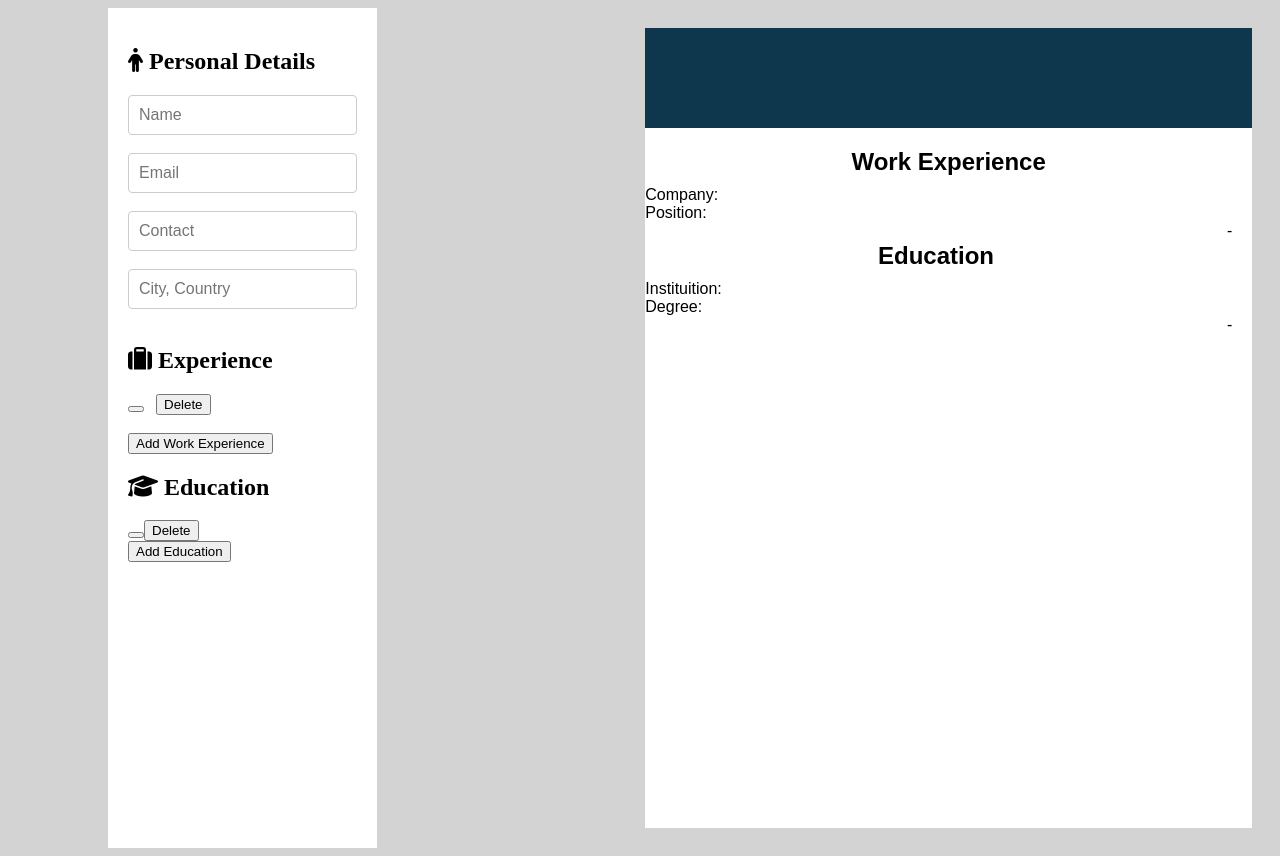
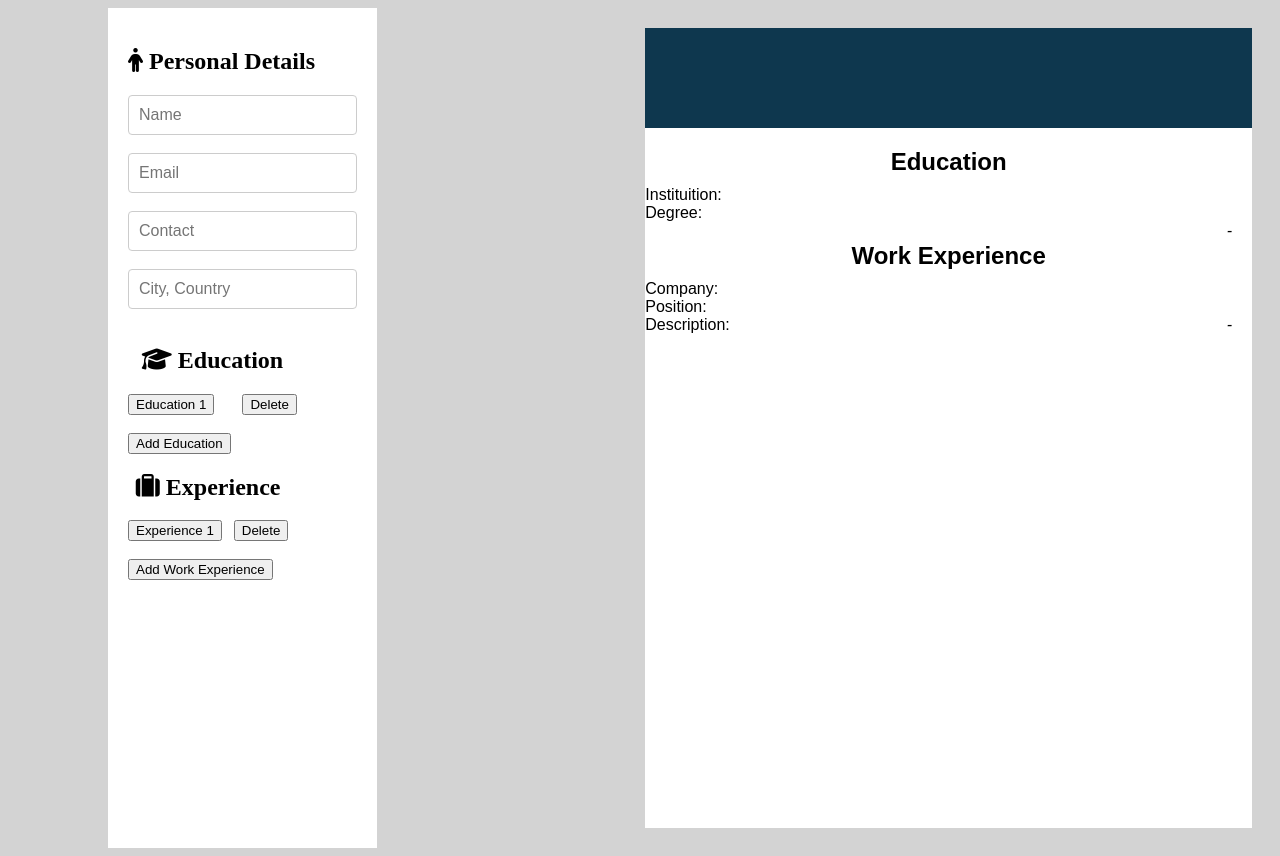
Before and after one commit to Sama-004/cv-app, a React (Vite) app: page / in a window 1280 px wide. Built offline with nearby package versions, Linux system fonts and the light colour scheme.

Commit message:
fix button name

```diff
--- a/src/components/ResumePreview.jsx
+++ b/src/components/ResumePreview.jsx
@@ -35,7 +35,24 @@ export default function Resumepreview({
           </div>
         </div>
         <div className="resume-section">
-          <h2 className="exp-prev">Work Experience</h2>
+          {/* <h2 className="edu-prev">Education</h2> */}
+          {education.length > 0 && <h2 className="edu-prev">Education </h2>}
+          {education.map((educationEntry, index) => (
+            <div key={index}>
+              <p>
+                Instituition: {educationEntry.institution} <br />
+                Degree: {educationEntry.degree} <br />
+                <i className="date">
+                  {educationEntry.startDate} - {educationEntry.endDate} <br />
+                  {educationEntry.location}
+                </i>
+              </p>
+            </div>
+          ))}
+        </div>
+        <div className="resume-section">
+          {/* <h2 className="exp-prev">Work Experience</h2> */}
+          {work.length > 0 && <h2 className="exp-prev">Work Experience</h2>}
           {work.map((workEntry, index) => (
             <div key={index}>
               <p>
@@ -45,21 +62,7 @@ export default function Resumepreview({
                   {workEntry.startDate} - {workEntry.endDate} <br />
                   {workEntry.location} <br />
                 </i>
-              </p>
-            </div>
-          ))}
-        </div>
-        <div className="resume-section">
-          <h2 className="edu-prev">Education</h2>
-          {education.map((educationEntry, index) => (
-            <div key={index}>
-              <p>
-                Instituition: {educationEntry.institution} <br />
-                Degree: {educationEntry.degree} <br />
-                <i className="date">
-                  {educationEntry.startDate} - {educationEntry.endDate} <br />
-                  {educationEntry.location} <br />
-                </i>
+                Description: {workEntry.description}
               </p>
             </div>
           ))}
@@ -80,9 +83,7 @@ Resumepreview.propTypes = {
 
 /*
 
-check for responsiveness in other projects if there then add else leave
-education before experience
-Add work details
-add load example like the button given
-Add delete buttons for education and experience
+Styles
+Clear Resume
+Load example
 */
--- a/src/components/WorkandEducation.jsx
+++ b/src/components/WorkandEducation.jsx
@@ -21,6 +21,7 @@ export default function WorkandEducation({
         startDate: "",
         endDate: "",
         location: "",
+        description: "",
       },
     ]);
   };
@@ -35,6 +36,7 @@ export default function WorkandEducation({
         startDate: "",
         endDate: "",
         location: "",
+        description: "",
       },
     ]);
   };
@@ -66,6 +68,99 @@ export default function WorkandEducation({
   return (
     <div className="input-container">
       <div>
+        <h2 className="edu-form">
+          <i className="fa-solid fa-graduation-cap"></i> Education
+        </h2>
+        {education.map((educationEntry, index) => (
+          <div key={index}>
+            <button onClick={() => setSelectedEducation(index)}>
+              {educationEntry.name
+                ? educationEntry.name
+                : `Education ${index + 1}`}
+            </button>
+            &nbsp;&nbsp;&nbsp; &nbsp;&nbsp;&nbsp;
+            <button onClick={() => handleDeleteEntry("education", index)}>
+              Delete
+            </button>
+          </div>
+        ))}
+      </div>
+      <br />
+      <button onClick={handleAddEducation}>Add Education</button>
+      {selectedEducation !== null && education[selectedEducation] ? (
+        <div>
+          <h2>{education[selectedEducation].name}</h2>
+          {education[selectedEducation] ? (
+            <div className="input-container">
+              <input
+                type="text"
+                placeholder="institution"
+                value={education[selectedEducation].institution}
+                onChange={(e) =>
+                  handleEducationDetailsChange(
+                    selectedEducation,
+                    "institution",
+                    e.target.value
+                  )
+                }
+              />
+              <br />
+              <input
+                type="text"
+                placeholder="degree"
+                value={education[selectedEducation].degree}
+                onChange={(e) =>
+                  handleEducationDetailsChange(
+                    selectedEducation,
+                    "degree",
+                    e.target.value
+                  )
+                }
+              />
+              <br />
+              <input
+                type="text"
+                placeholder="Start Date"
+                value={education[selectedEducation].startDate}
+                onChange={(e) =>
+                  handleEducationDetailsChange(
+                    selectedEducation,
+                    "startDate",
+                    e.target.value
+                  )
+                }
+              />
+              <br />
+              <input
+                type="text"
+                placeholder="End Date"
+                value={education[selectedEducation].endDate}
+                onChange={(e) =>
+                  handleEducationDetailsChange(
+                    selectedEducation,
+                    "endDate",
+                    e.target.value
+                  )
+                }
+              />
+              <br />
+              <input
+                type="text"
+                placeholder="location"
+                value={education[selectedEducation].location}
+                onChange={(e) =>
+                  handleEducationDetailsChange(
+                    selectedEducation,
+                    "location",
+                    e.target.value
+                  )
+                }
+              />
+            </div>
+          ) : null}
+        </div>
+      ) : null}
+      <div>
         <h2 className="exp-form">
           <i className="fa-solid fa-suitcase"></i> Experience
         </h2>
@@ -73,7 +168,7 @@ export default function WorkandEducation({
           {work.map((workEntry, index) => (
             <div key={index}>
               <button onClick={() => setSelectedExperience(index)}>
-                {workEntry.name}
+                {workEntry.name ? workEntry.name : `Experience ${index + 1}`}
               </button>
               &nbsp;&nbsp;&nbsp;
               <button onClick={() => handleDeleteEntry("work", index)}>
@@ -154,95 +249,16 @@ export default function WorkandEducation({
                   )
                 }
               />
-            </div>
-          ) : null}
-        </div>
-      ) : null}
-      <div>
-        <h2 className="edu-form">
-          <i className="fa-solid fa-graduation-cap"></i> Education
-        </h2>
-        {education.map((educationEntry, index) => (
-          <div key={index}>
-            <button onClick={() => setSelectedEducation(index)}>
-              {educationEntry.name}
-            </button>
-            <button onClick={() => handleDeleteEntry("education", index)}>
-              Delete
-            </button>
-          </div>
-        ))}
-      </div>
-      <button onClick={handleAddEducation}>Add Education</button>
-      {selectedEducation !== null && education[selectedEducation] ? (
-        <div>
-          <h2>{education[selectedEducation].name}</h2>
-          {education[selectedEducation] ? (
-            <div className="input-container">
-              <input
-                type="text"
-                placeholder="institution"
-                value={education[selectedEducation].institution}
+              <textarea
+                placeholder="Enter description here"
+                value={work[selectedExperience].description}
                 onChange={(e) =>
-                  handleEducationDetailsChange(
-                    selectedEducation,
-                    "institution",
+                  handleWorkChange(
+                    selectedExperience,
+                    "description",
                     e.target.value
                   )
-                }
-              />
-              <br />
-              <input
-                type="text"
-                placeholder="degree"
-                value={education[selectedEducation].degree}
-                onChange={(e) =>
-                  handleEducationDetailsChange(
-                    selectedEducation,
-                    "degree",
-                    e.target.value
-                  )
-                }
-              />
-              <br />
-              <input
-                type="text"
-                placeholder="Start Date"
-                value={education[selectedEducation].startDate}
-                onChange={(e) =>
-                  handleEducationDetailsChange(
-                    selectedEducation,
-                    "startDate",
-                    e.target.value
-                  )
-                }
-              />
-              <br />
-              <input
-                type="text"
-                placeholder="End Date"
-                value={education[selectedEducation].endDate}
-                onChange={(e) =>
-                  handleEducationDetailsChange(
-                    selectedEducation,
-                    "endDate",
-                    e.target.value
-                  )
-                }
-              />
-              <br />
-              <input
-                type="text"
-                placeholder="location"
-                value={education[selectedEducation].location}
-                onChange={(e) =>
-                  handleEducationDetailsChange(
-                    selectedEducation,
-                    "location",
-                    e.target.value
-                  )
-                }
-              />
+                }></textarea>
             </div>
           ) : null}
         </div>
```
